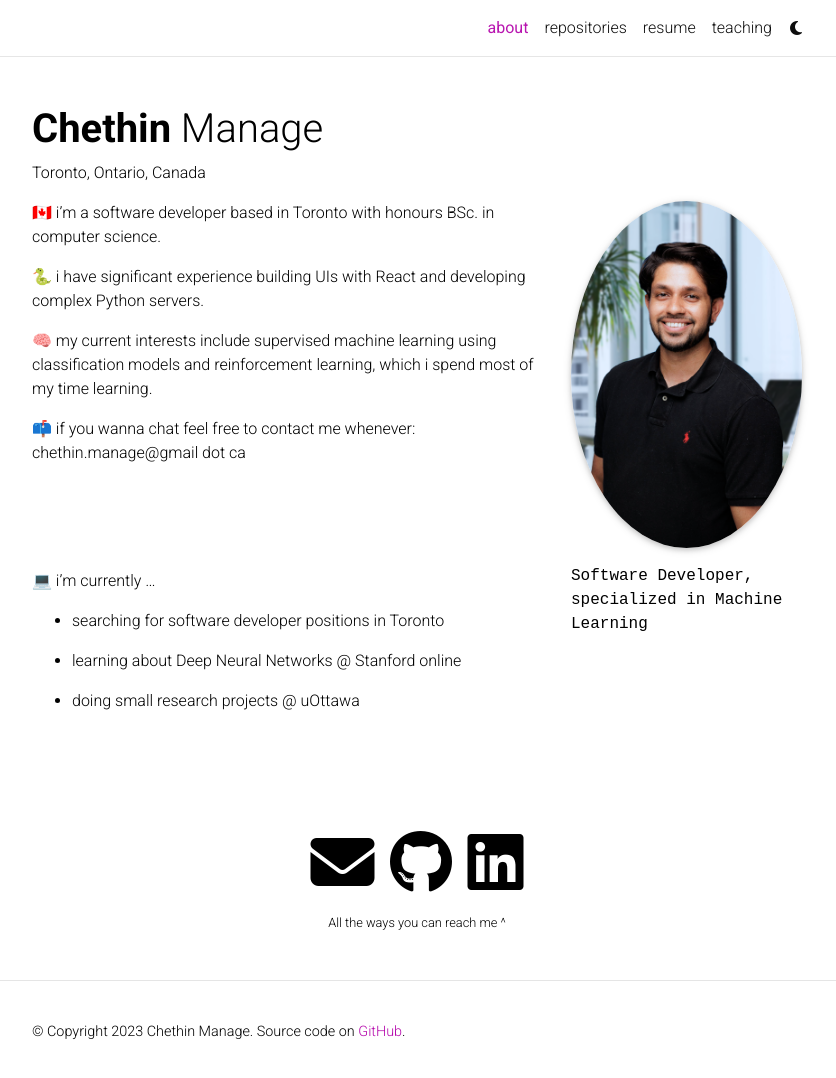
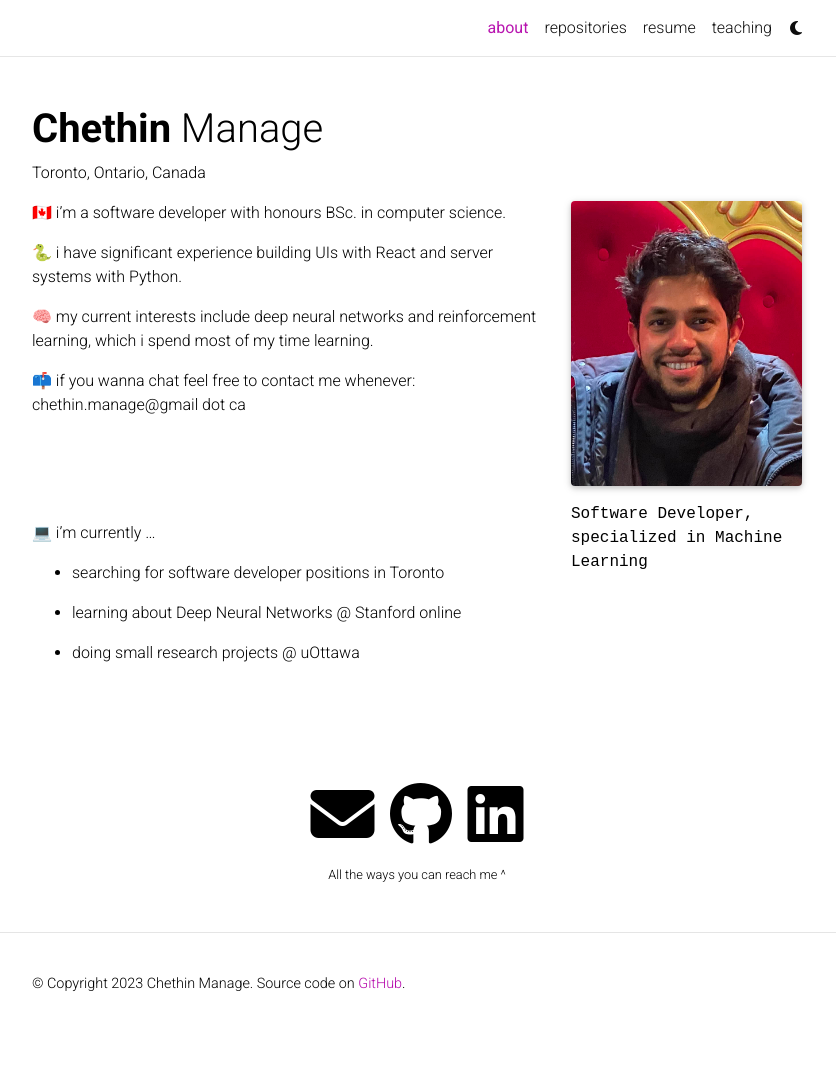
Before and after one commit to cmanage1/cmanage1.github.io, a Jekyll site: the page built from _pages/about.md, in a window 1280 px wide and 1083 px high. Shown: the top 1078 px of the window, without its empty margins (223-1059 px from the left). Built offline with Jekyll 4.4.1, drawn with Linux system fonts in a browser that asks for light colours; full-size pictures stand in for the smaller copies a plugin makes; comment, search, counter and statistics services are not loaded; a style sheet for code colours, icons or effects is not loaded.

```diff
--- a/_pages/about.md
+++ b/_pages/about.md
@@ -17,11 +17,11 @@
 social: true  # includes social icons at the bottom of the page
 ---
 
-🇨🇦 i'm a software developer based in Toronto with honours BSc. in computer science.
+🇨🇦 i'm a software developer with honours BSc. in computer science.
 
-🐍 i have significant experience building UIs with React and developing complex Python servers.
+🐍 i have significant experience building UIs with React and server systems with Python.
 
-🧠 my current interests include supervised machine learning using classification models and reinforcement learning, which i spend most of my time learning.
+🧠 my current interests include deep neural networks and reinforcement learning, which i spend most of my time learning.
 
 📫 if you wanna chat feel free to contact me whenever: chethin.manage@gmail dot ca
 
```
Also changed, not shown: other parts of _pages/about.md (+2 -2 lines), assets/json/resume.json (+11 -3 lines).
